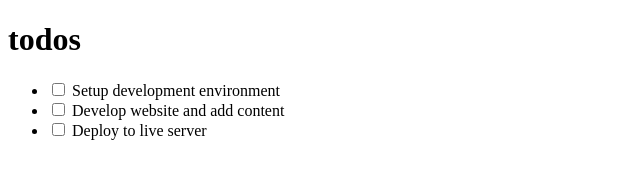
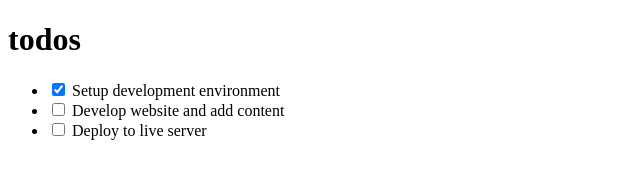
Before and after one commit to BenMukebo/react-todo-app, a React (Create React App) app: page / in a window 1280 px wide. Shown: the top 170 px of the page, without its empty margins (0-640 px from the left). Built offline with nearby package versions, Linux system fonts and the light colour scheme.

Commit message:
Add a checked prop to the input checkbox

```diff
--- a/src/components/TodoItem.js
+++ b/src/components/TodoItem.js
@@ -1,7 +1,11 @@
 import React from "react"
 
 function TodoItem(props) {
-    return <li><input type="checkbox" /> {props.todo.title}</li>
+    return(
+      <li>
+       <input type="checkbox" checked={props.todo.completed} /> {props.todo.title}
+      </li>
+    );
   }
 
 export default TodoItem
```
